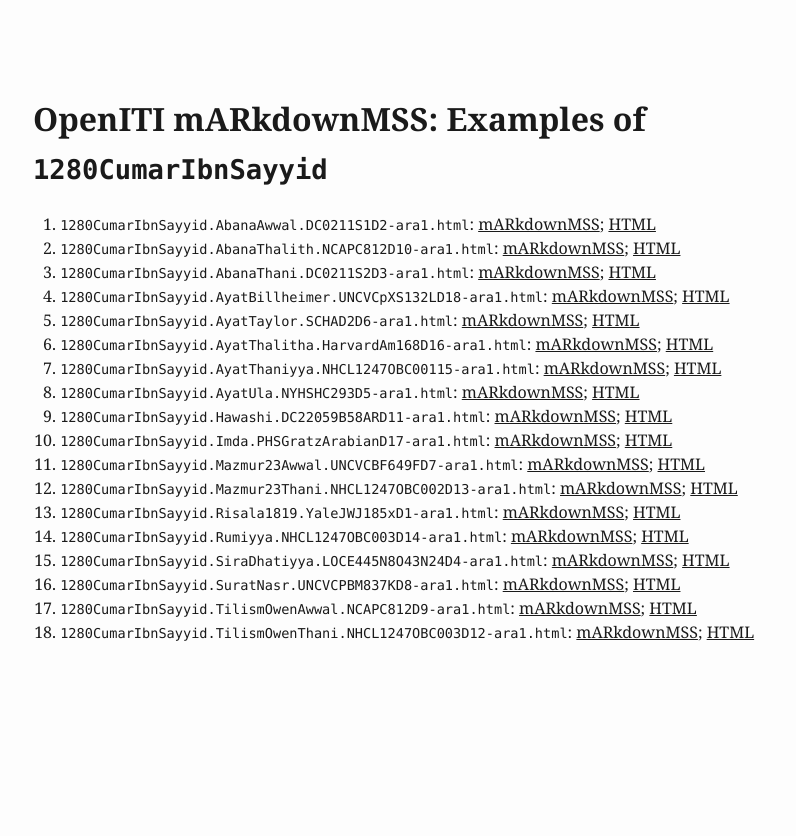
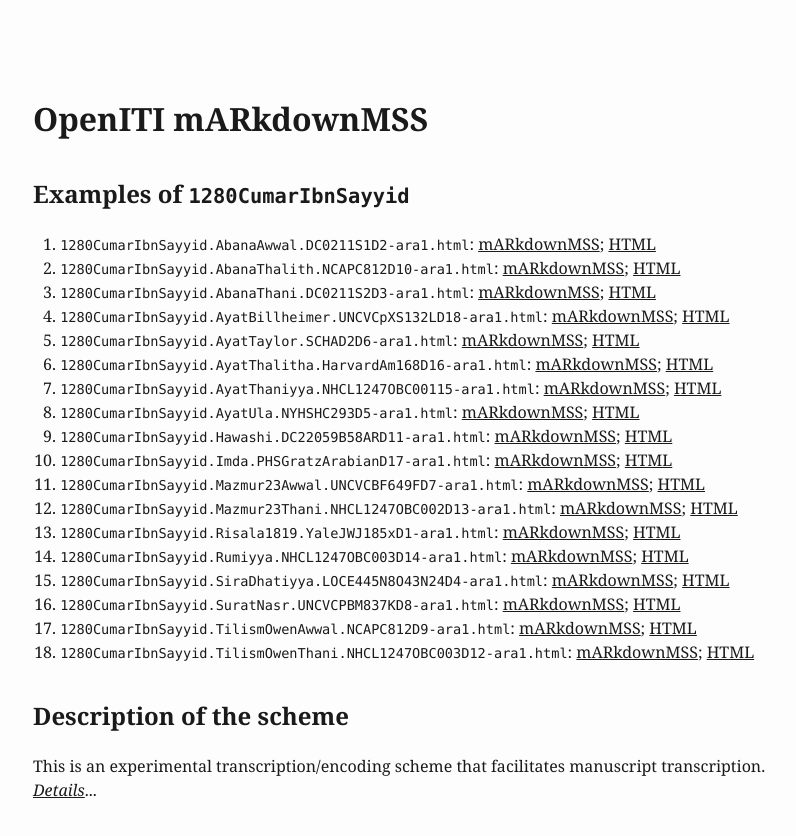
Before and after one commit to OpenITI/mARkdownMSS, a plain HTML site: page index.html in a window 1280 px wide. Shown: the whole page, without its empty margins (207-1003 px from the left). Before the commit the page ends 800 px from the top, so only its background shows below. Drawn offline with Linux system fonts and the light colour scheme.

Commit message:
website-ish

```diff
--- a/index.html
+++ b/index.html
@@ -151,7 +151,9 @@
 </head>
 <body>
 
-<h1>OpenITI mARkdownMSS: Examples of <code>1280CumarIbnSayyid</code></h1>
+<h1>OpenITI mARkdownMSS</h1>
+
+<h2>Examples of <code>1280CumarIbnSayyid</code></h2>
 
 
 <ol type="1">
@@ -175,6 +177,10 @@
 <li><code>1280CumarIbnSayyid.TilismOwenThani.NHCL1247OBC003D12-ara1.html</code>: <a href="./1280CumarIbnSayyid/1280CumarIbnSayyid.TilismOwenThani.NHCL1247OBC003D12-ara1.mARkdownMSS" target="_blank">mARkdownMSS</a>; <a href="./1280CumarIbnSayyid/1280CumarIbnSayyid.TilismOwenThani.NHCL1247OBC003D12-ara1.html" target="_blank">HTML</a></li>
 </ol>
 
+<h2>Description of the scheme</h2>
+
+<p> This is an experimental transcription/encoding scheme that facilitates manuscript transcription. <a href="mARkdownMSS.html"><i>Details</i></a>...</p>
+
 
 </body>
 </html>
```
